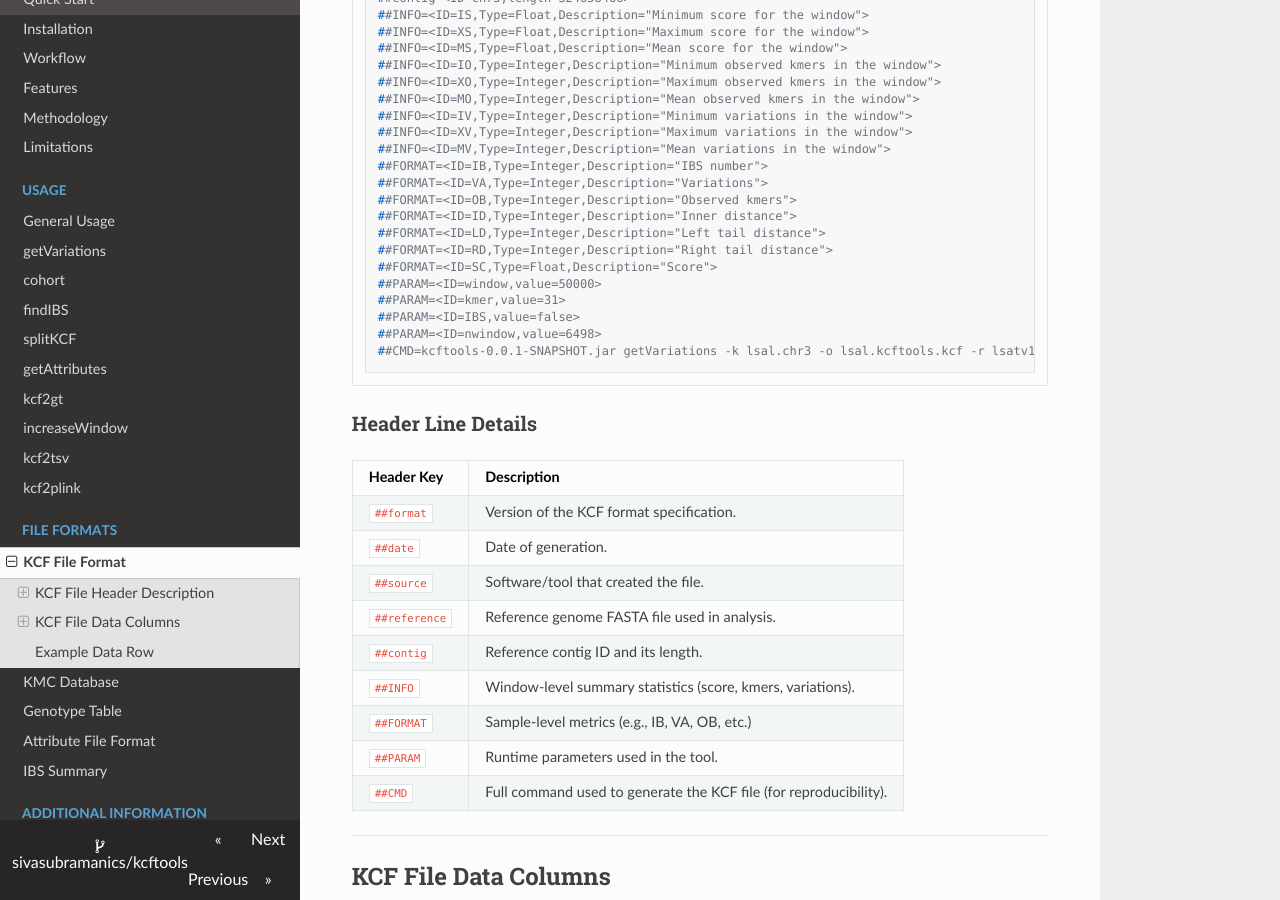
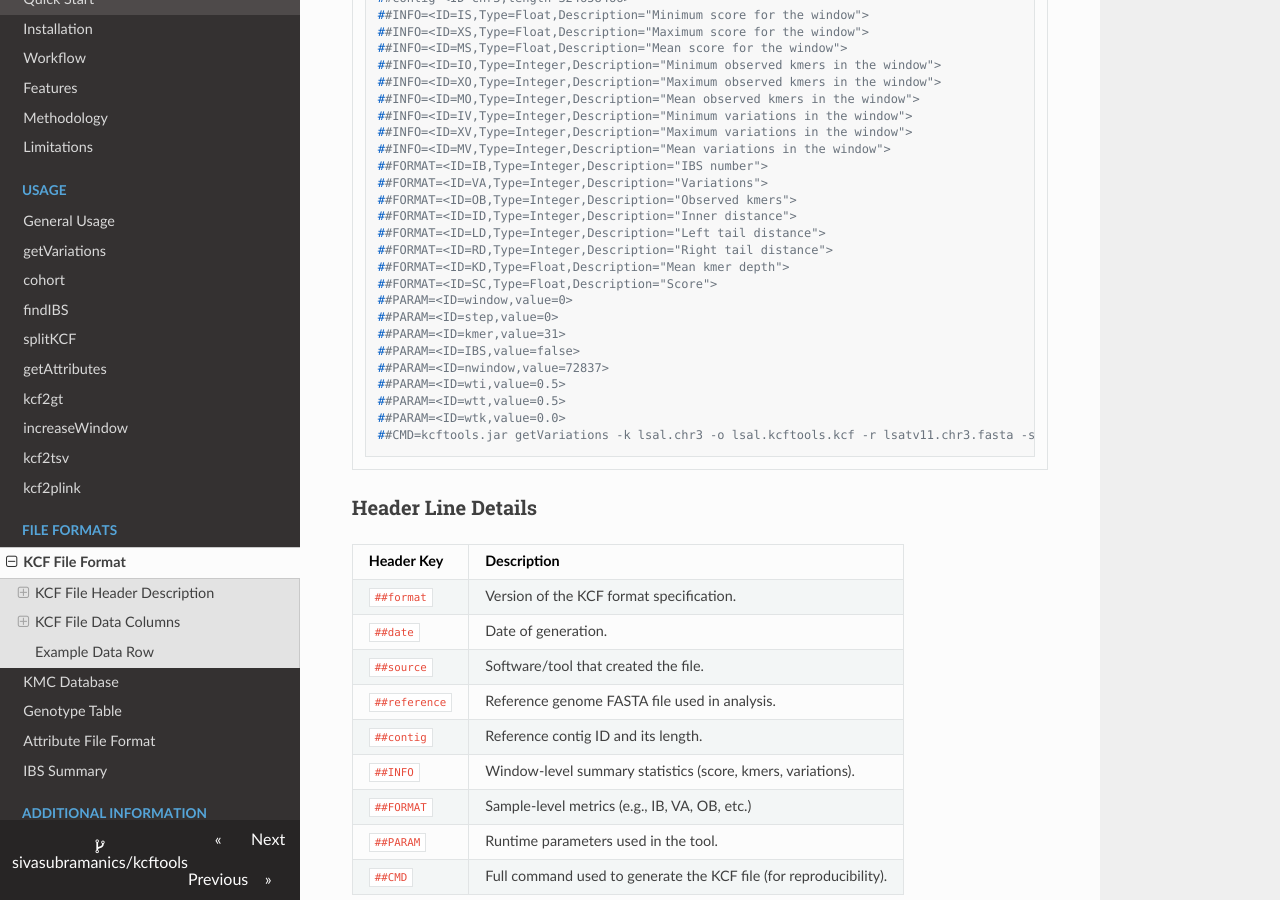
Before and after one commit to sivasubramanics/kcftools, an MkDocs documentation site: the page built from docs/formats/kcf.md, in a window 1280 px wide and 900 px high, scrolled down 540 px. Built offline with MkDocs 1.6.1, drawn with Linux system fonts in a browser that asks for light colours; nearby versions of some CDN libraries; library files that are not in the unit come from our copies; some of the changed text lies outside the part shown.

Commit message:
update: docs to carry mean kmer depth and getAttributes updates

````diff
--- a/docs/formats/kcf.md
+++ b/docs/formats/kcf.md
@@ -31,12 +31,17 @@ The `.kcf` file begins with a series of metadata headers describing the format v
 ##FORMAT=<ID=ID,Type=Integer,Description="Inner distance">
 ##FORMAT=<ID=LD,Type=Integer,Description="Left tail distance">
 ##FORMAT=<ID=RD,Type=Integer,Description="Right tail distance">
+##FORMAT=<ID=KD,Type=Float,Description="Mean kmer depth">
 ##FORMAT=<ID=SC,Type=Float,Description="Score">
-##PARAM=<ID=window,value=50000>
+##PARAM=<ID=window,value=0>
+##PARAM=<ID=step,value=0>
 ##PARAM=<ID=kmer,value=31>
 ##PARAM=<ID=IBS,value=false>
-##PARAM=<ID=nwindow,value=6498>
-##CMD=kcftools-0.0.1-SNAPSHOT.jar getVariations -k lsal.chr3 -o lsal.kcftools.kcf -r lsatv11.chr3.fasta -s lsal -t 24 -w 50000
+##PARAM=<ID=nwindow,value=72837>
+##PARAM=<ID=wti,value=0.5>
+##PARAM=<ID=wtt,value=0.5>
+##PARAM=<ID=wtk,value=0.0>
+##CMD=kcftools.jar getVariations -k lsal.chr3 -o lsal.kcftools.kcf -r lsatv11.chr3.fasta -s lsal -t 24 -w 50000
 ```
 
 ### Header Line Details
@@ -85,6 +90,7 @@ Sample fields are defined based on the `FORMAT` column and provide detailed metr
 | `ID`  | Inner distance (gap within the window between *k*-mer hits)                |
 | `LD`  | Left tail distance (gap at the beginning of the window)                    |
 | `RD`  | Right tail distance (gap at the end of the window)                         |
+| `KD` | mean *k*-mer depth in the window |
 | `SC`  | Identity score (e.g., percentage similarity between sample and reference)  |
 
 ---
````
Also changed, not shown: other parts of docs/formats/kcf.md (+1 -1 lines), docs/usage/getAttributes.md (+1 -0 lines).
